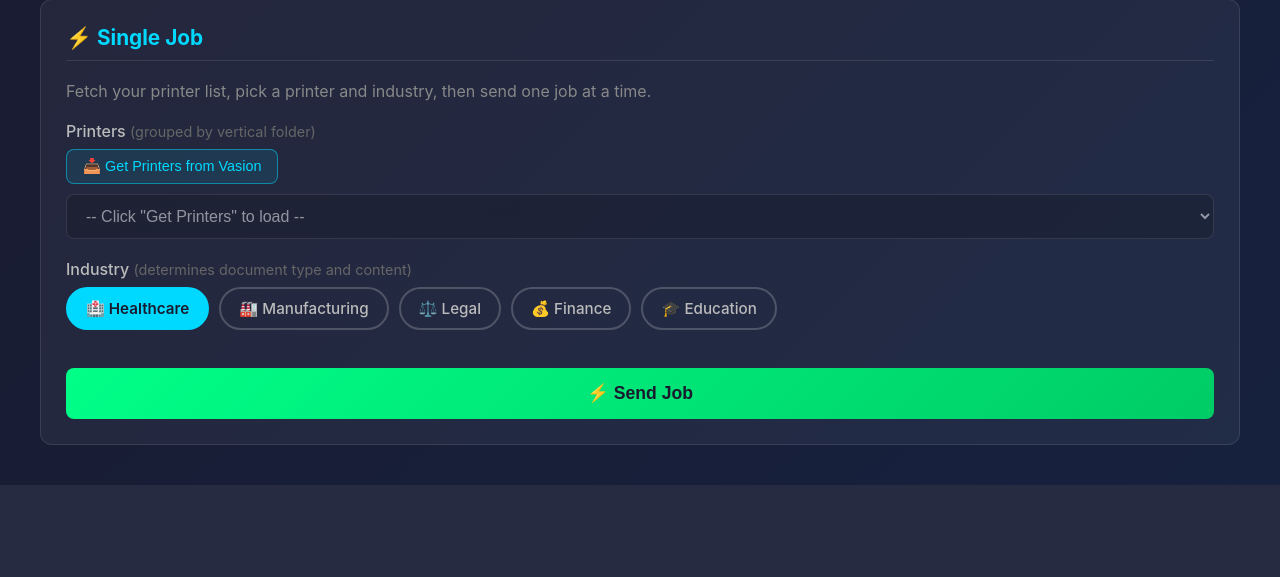
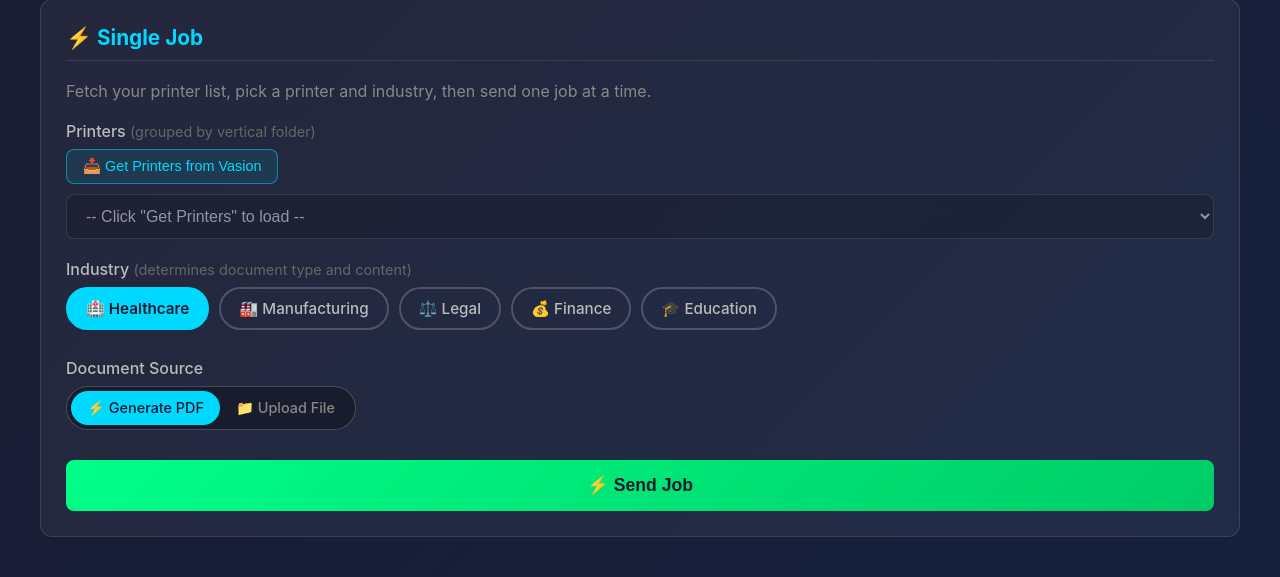
Before and after one commit to KenMickelsen/PrintJobSeeder, a Flask app: page / in a window 1280 px wide. Shown: the part 554-1131 px from the top of the page. Before the commit the page ends 1039 px from the top, so only its background shows below. Run offline with Flask 3, Linux system fonts and the light colour scheme.

Commit message:
File upload

```diff
--- a/app.py
+++ b/app.py
@@ -1173,12 +1173,25 @@ def get_all_printers():
 def send_single_job_endpoint():
     """Send a single print job immediately and return the result"""
     try:
-        data = request.get_json()
-
-        url = data.get('url', '').strip()
-        bearer_token = data.get('bearer_token', '').strip()
-        printer = data.get('printer', '').strip()
-        industry = data.get('industry', 'healthcare')
+        # Support both JSON (generate) and multipart/form-data (with optional file upload)
+        content_type = request.content_type or ''
+        if 'application/json' in content_type:
+            data = request.get_json()
+            url = data.get('url', '').strip()
+            bearer_token = data.get('bearer_token', '').strip()
+            printer = data.get('printer', '').strip()
+            industry = data.get('industry', 'healthcare')
+            pdf_source = 'generate'
+            custom_filename = ''
+            uploaded_file = None
+        else:
+            url = request.form.get('url', '').strip()
+            bearer_token = request.form.get('bearer_token', '').strip()
+            printer = request.form.get('printer', '').strip()
+            industry = request.form.get('industry', 'healthcare')
+            pdf_source = request.form.get('pdf_source', 'generate')
+            custom_filename = request.form.get('custom_filename', '').strip()
+            uploaded_file = request.files.get('file')
 
         if not url:
             return jsonify({'success': False, 'error': 'URL is required'}), 400
@@ -1187,23 +1200,46 @@ def send_single_job_endpoint():
         if industry not in INDUSTRIES:
             industry = 'healthcare'
 
-        # Pick a random filename and username from industry presets
-        filename = random.choice(INDUSTRY_PRESETS.get(industry, INDUSTRY_PRESETS['healthcare']))
         username = random.choice(USERNAME_PRESETS.get(industry, USERNAME_PRESETS['healthcare']))
 
-        # Generate a PDF for this job
-        pdf_buffer = generate_pdf(filename, industry, 1, 15)
-
-        result = send_single_job_from_buffer(
-            url=url,
-            bearer_token=bearer_token,
-            file_buffer=pdf_buffer,
-            filename=filename,
-            username=username,
-            printer=printer,
-            job_number=1,
-            industry=industry
-        )
+        if pdf_source == 'upload' and uploaded_file and uploaded_file.filename:
+            original_filename = secure_filename(uploaded_file.filename)
+            filename = custom_filename if custom_filename else original_filename
+            if not filename.lower().endswith('.pdf'):
+                filename += '.pdf'
+
+            temp_path = os.path.join(app.config['UPLOAD_FOLDER'], f'single_{uuid.uuid4()}_{original_filename}')
+            uploaded_file.save(temp_path)
+
+            try:
+                result = send_single_job(
+                    url=url,
+                    bearer_token=bearer_token,
+                    file_path=temp_path,
+                    filename=filename,
+                    username=username,
+                    printer=printer,
+                    job_number=1,
+                    industry=industry
+                )
+            finally:
+                if os.path.exists(temp_path):
+                    os.remove(temp_path)
+        else:
+            # Generate a PDF
+            filename = random.choice(INDUSTRY_PRESETS.get(industry, INDUSTRY_PRESETS['healthcare']))
+            pdf_buffer = generate_pdf(filename, industry, 1, 15)
+
+            result = send_single_job_from_buffer(
+                url=url,
+                bearer_token=bearer_token,
+                file_buffer=pdf_buffer,
+                filename=filename,
+                username=username,
+                printer=printer,
+                job_number=1,
+                industry=industry
+            )
 
         return jsonify({
             'success': result['success'],
--- a/templates/index.html
+++ b/templates/index.html
@@ -1448,6 +1448,26 @@
                                        {% if loop.first %}checked{% endif %}>
                                 <label class="single-industry-label" for="single_ind_{{ industry }}">{{ industry_names[industry] }}</label>
                                 {% endfor %}
+                            </div>
+                        </div>
+
+                        <div class="form-group">
+                            <label>Document Source</label>
+                            <div class="toggle-switch">
+                                <div class="toggle-option single-pdf-toggle active" data-source="generate">⚡ Generate PDF</div>
+                                <div class="toggle-option single-pdf-toggle" data-source="upload">📁 Upload File</div>
+                            </div>
+                        </div>
+
+                        <!-- Upload section (hidden by default) -->
+                        <div class="pdf-source-section" id="single-upload-section">
+                            <div class="form-group">
+                                <label>PDF File</label>
+                                <input type="file" id="singleJobFileUpload" accept=".pdf">
+                            </div>
+                            <div class="form-group">
+                                <label>Filename <span class="hint">(optional — uses the uploaded file's name if blank)</span></label>
+                                <input type="text" id="singleJobCustomFilename" placeholder="e.g. Patient_Report_JSmith.pdf">
                             </div>
                         </div>
 
@@ -2959,6 +2979,22 @@
             const industryRadio = document.querySelector('.single-industry-radio:checked');
             const industry = industryRadio ? industryRadio.value : industries[0];
 
+            // Determine PDF source mode
+            const activeToggle = document.querySelector('.single-pdf-toggle.active');
+            const pdfSource = activeToggle ? activeToggle.dataset.source : 'generate';
+
+            // Validate upload if needed
+            if (pdfSource === 'upload') {
+                const fileInput = document.getElementById('singleJobFileUpload');
+                if (!fileInput.files || fileInput.files.length === 0) {
+                    resultDiv.className = 'single-job-result error';
+                    resultDiv.innerHTML = `<div class="result-title">❌ No file selected</div>
+                        <div class="result-detail">Please select a PDF file to upload.</div>`;
+                    resultDiv.style.display = 'block';
+                    return;
+                }
+            }
+
             btn.disabled = true;
             btn.textContent = '⏳ Sending...';
 
@@ -2969,11 +3005,31 @@
                     throw new Error('No URL configured for the selected destination. Please check Settings.');
                 }
 
-                const response = await fetch('/api/send-single-job', {
-                    method: 'POST',
-                    headers: { 'Content-Type': 'application/json' },
-                    body: JSON.stringify({ url, bearer_token: token, printer, industry })
-                });
+                let response;
+                if (pdfSource === 'upload') {
+                    const fileInput = document.getElementById('singleJobFileUpload');
+                    const customFilename = document.getElementById('singleJobCustomFilename').value.trim();
+
+                    const formData = new FormData();
+                    formData.append('url', url);
+                    formData.append('bearer_token', token || '');
+                    formData.append('printer', printer);
+                    formData.append('industry', industry);
+                    formData.append('pdf_source', 'upload');
+                    formData.append('custom_filename', customFilename);
+                    formData.append('file', fileInput.files[0]);
+
+                    response = await fetch('/api/send-single-job', {
+                        method: 'POST',
+                        body: formData
+                    });
+                } else {
+                    response = await fetch('/api/send-single-job', {
+                        method: 'POST',
+                        headers: { 'Content-Type': 'application/json' },
+                        body: JSON.stringify({ url, bearer_token: token, printer, industry })
+                    });
+                }
 
                 const data = await response.json();
 
@@ -3011,6 +3067,22 @@
             }
         }
 
+        // Single Job - PDF source toggle
+        document.querySelectorAll('.single-pdf-toggle').forEach(toggle => {
+            toggle.addEventListener('click', () => {
+                const source = toggle.dataset.source;
+                document.querySelectorAll('.single-pdf-toggle').forEach(t => {
+                    t.classList.toggle('active', t.dataset.source === source);
+                });
+                const uploadSection = document.getElementById('single-upload-section');
+                if (source === 'upload') {
+                    uploadSection.classList.add('active');
+                } else {
+                    uploadSection.classList.remove('active');
+                }
+            });
+        });
+
         document.getElementById('singleJobGetPrintersBtn').addEventListener('click', getSingleJobPrinters);
         document.getElementById('sendSingleJobBtn').addEventListener('click', sendSingleJob);
     </script>
```
